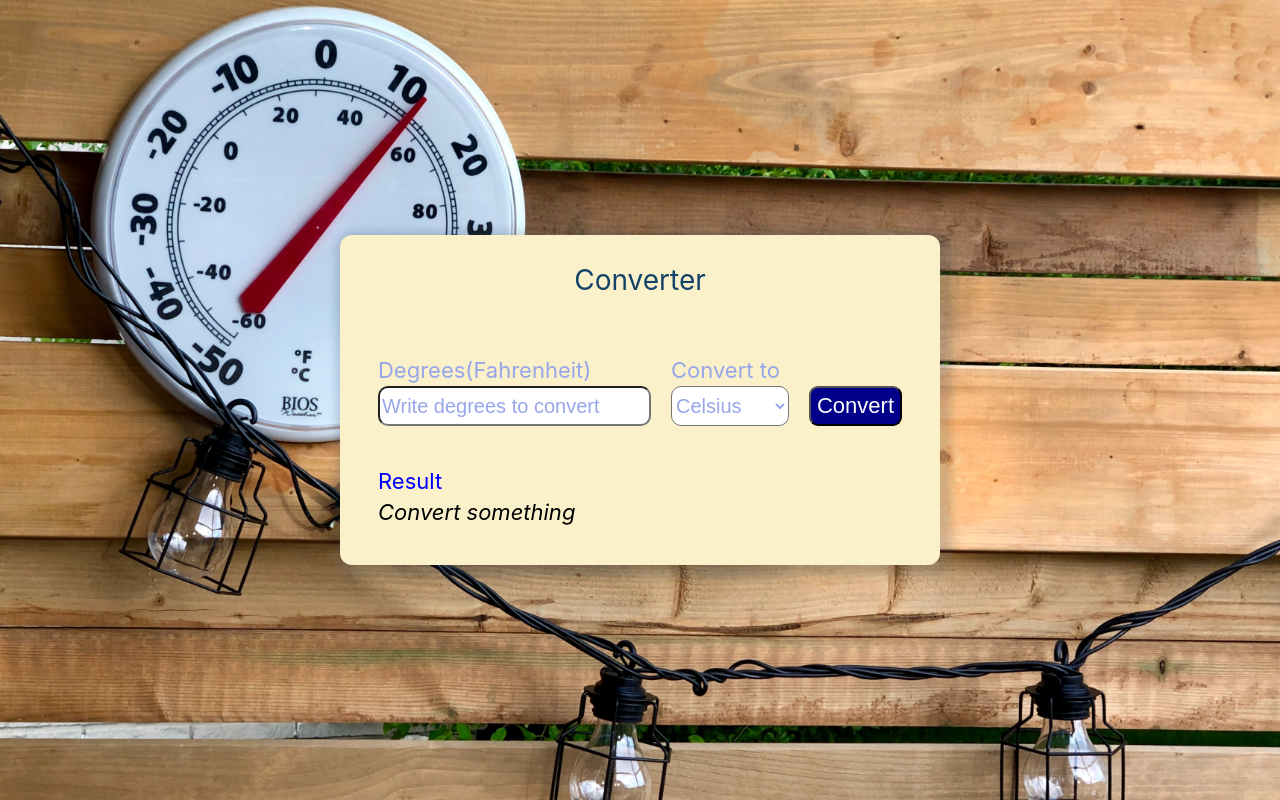
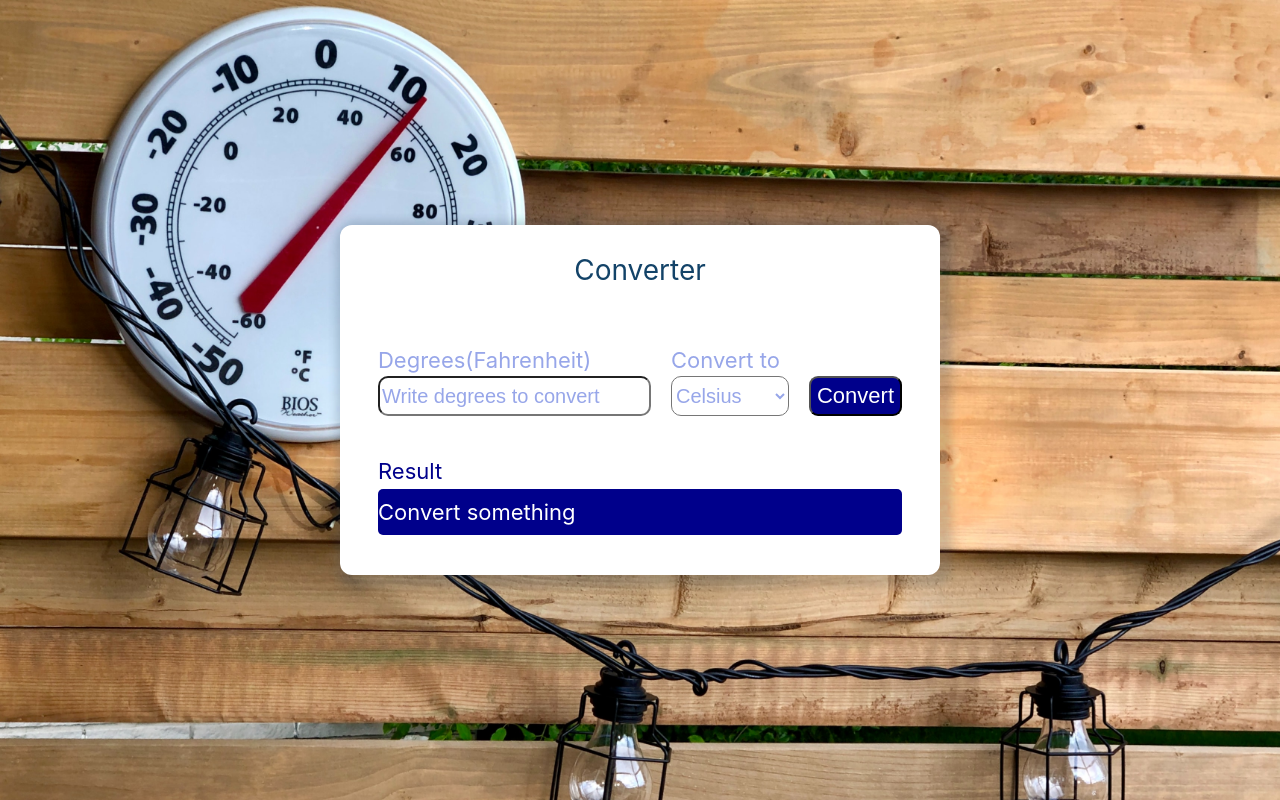
Before and after one commit to MrBomberman/temperature-converter-website, a Next.js app: page / in a window 1280 px wide. Built offline with nearby package versions, Linux system fonts and the light colour scheme.

Commit message:
добавил адптивные отступы для телефона

```diff
--- a/styles/Calculator.module.css
+++ b/styles/Calculator.module.css
@@ -7,7 +7,7 @@
     flex-direction: column;
     justify-content: center;
     align-items: center;
-    background-color: #faf0ca
+    background-color: white
 }
 .tempBox {
     display: flex;
@@ -38,6 +38,6 @@
         display: block;
     }
     .container {
-        width: 400px;
+        width: 350px;
     }
 }
--- a/styles/ResultPanel.module.css
+++ b/styles/ResultPanel.module.css
@@ -1,9 +1,12 @@
 .title {
-    color: blue;
+    color: darkblue;
     font-size: 22px;
 }
 .result {
     font-size: 22px;
-    font-style: italic;
     margin-bottom: 30px;
+    background-color: darkblue;
+    border-radius: 5px;
+    color: white;
+    padding: 10px 0;
 }
```
